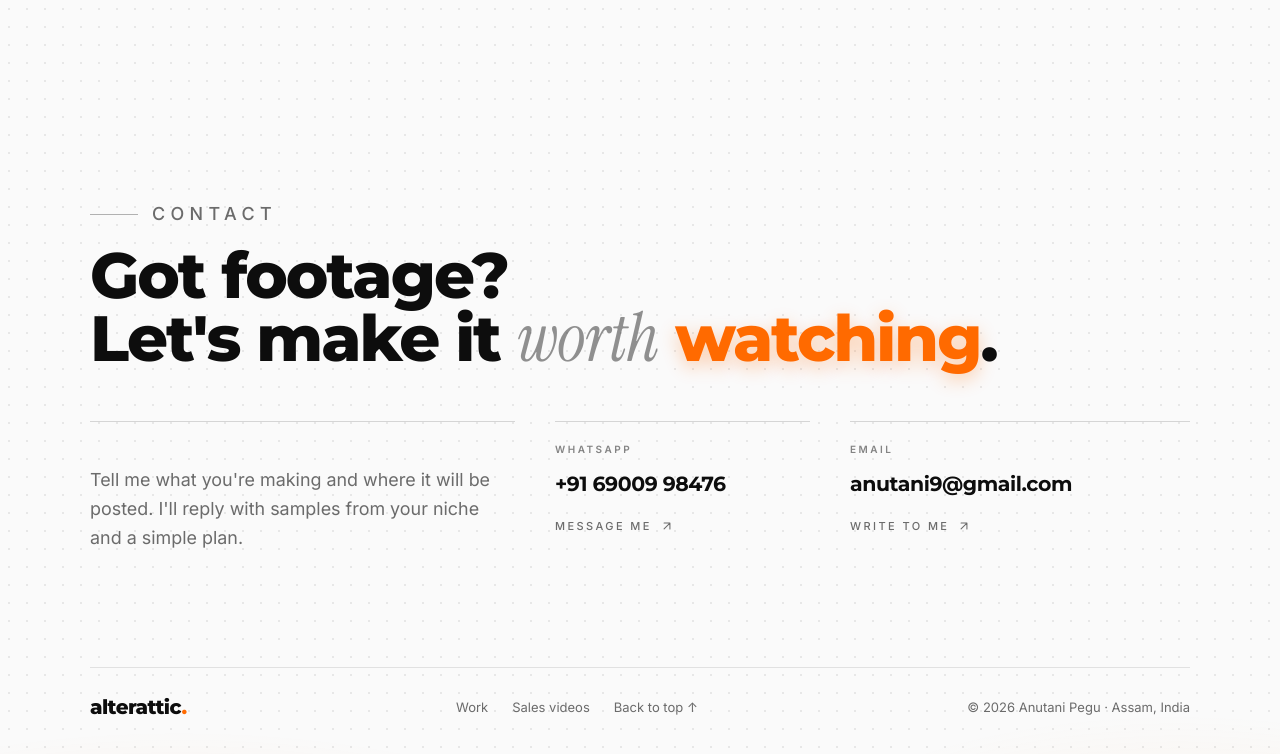
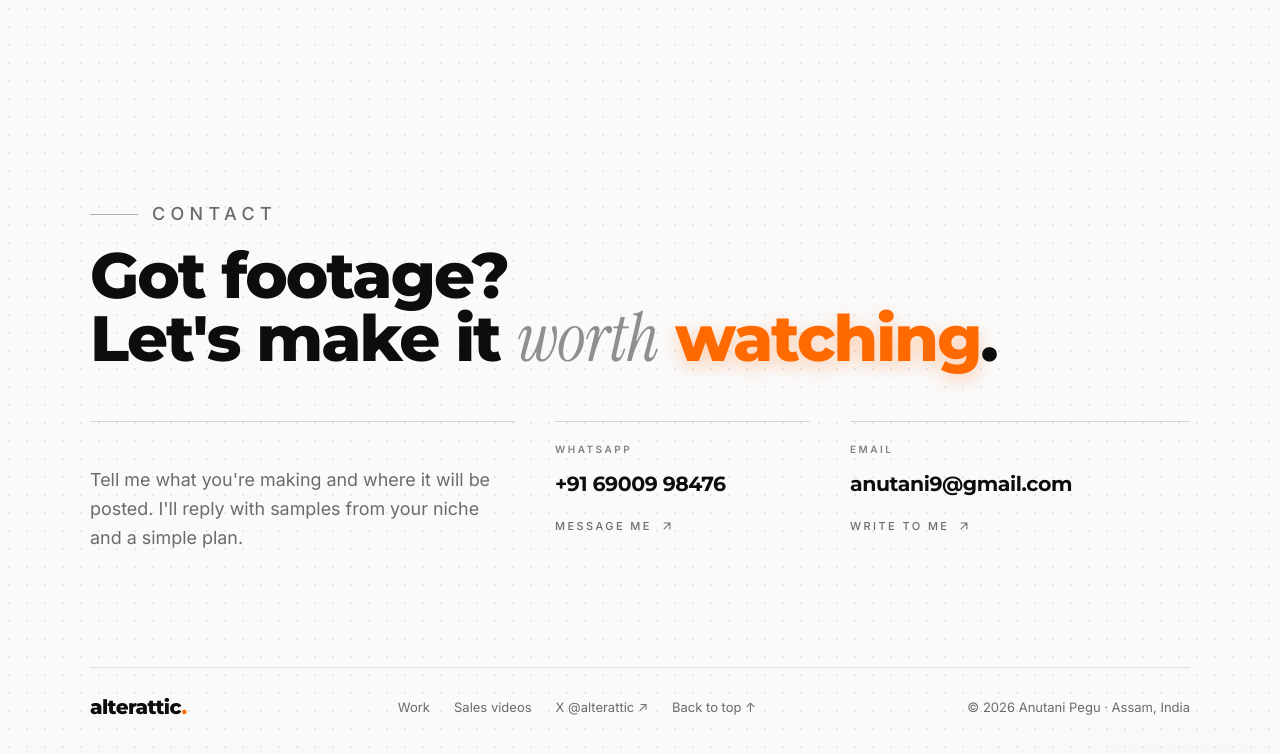
Before and after one commit to Anutani/AlterAttic, a plain HTML site: page public/index.html in a window 1280 px wide. Shown: the part 3852-4606 px from the top of the page. Drawn offline with Linux system fonts and the light colour scheme.

Commit message:
Add @alterattic X handle to preview meta and footer (#11)
Claude-Session: https://claude.ai/code/session_01CbWHb4xB1AaKV392Ywuo4b

Co-authored-by: Claude <noreply@anthropic.com>

```diff
--- a/public/index.html
+++ b/public/index.html
@@ -10,6 +10,8 @@
 <meta property="og:title" content="AlterAttic · Talking-head, infotainment, podcast &amp; SaaS video editing">
 <meta property="og:description" content="Talking-head, infotainment, podcast and SaaS video editing by Anutani Pegu. 7 years, 1,000+ videos edited, 100M+ views.">
 <meta name="twitter:card" content="summary">
+<meta name="twitter:site" content="@alterattic">
+<meta name="twitter:creator" content="@alterattic">
 <meta name="twitter:title" content="AlterAttic · Talking-head, infotainment, podcast &amp; SaaS video editing">
 <meta name="twitter:description" content="Talking-head, infotainment, podcast and SaaS video editing by Anutani Pegu. 7 years, 1,000+ videos edited, 100M+ views.">
 <meta name="theme-color" content="#FF6A00">
@@ -579,7 +581,7 @@ body.lock{overflow:hidden}
     </div>
     <div class="fbar">
       <a class="logo" href="#top">alterattic<i>.</i></a>
-      <nav><a href="#work">Work</a><a href="#case">Sales videos</a><a href="#top">Back to top ↑</a></nav>
+      <nav><a href="#work">Work</a><a href="#case">Sales videos</a><a href="https://x.com/alterattic" target="_blank" rel="me noopener">X @alterattic ↗</a><a href="#top">Back to top ↑</a></nav>
       <span>© <span id="yr">2026</span> Anutani Pegu · Assam, India</span>
     </div>
   </div>
```
Also changed, not shown: src/index.html (+3 -1 lines).
